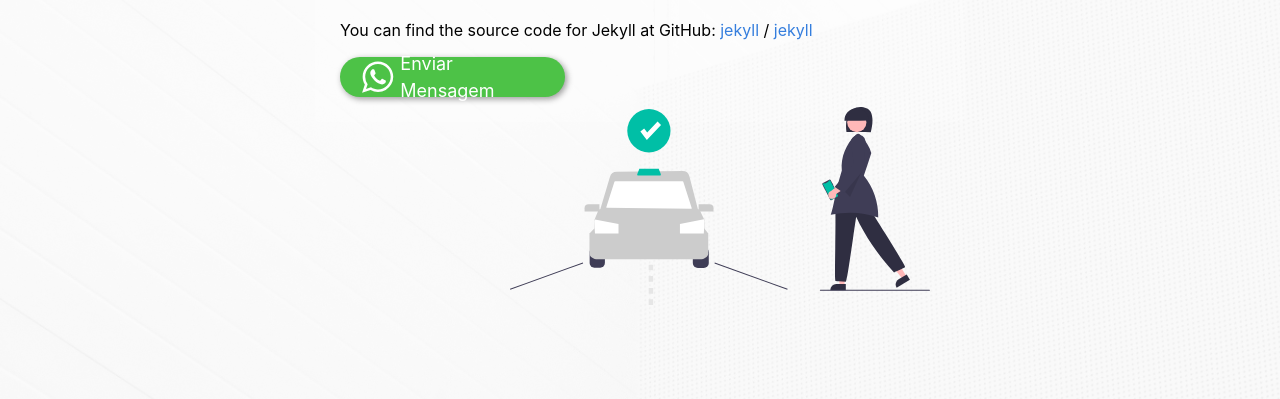
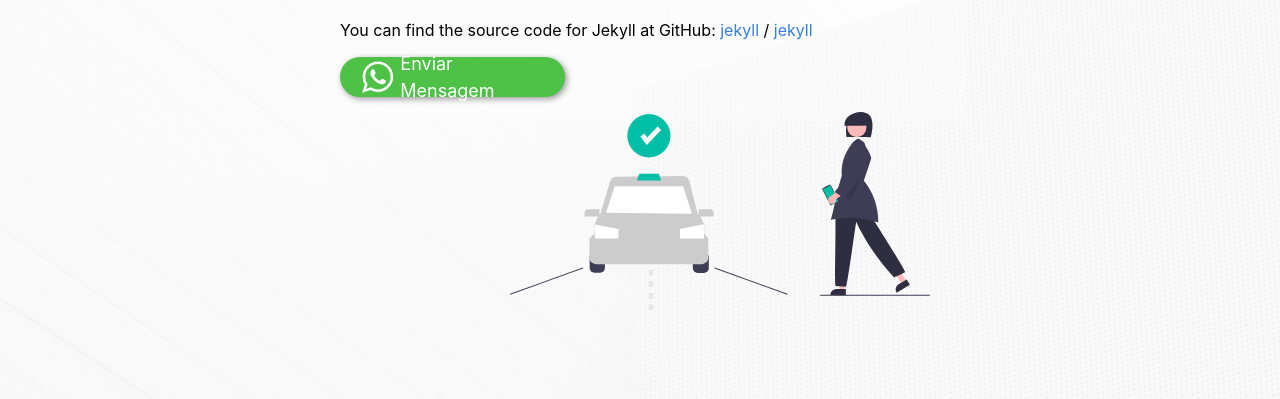
Before and after one commit to otavio99/fcar, a Jekyll site: the page built from _pages/about.md, in a window 1280 px wide. Shown: the part 241-640 px from the top of the page. Built offline with Jekyll 4.4.1, drawn with Linux system fonts in a browser that asks for light colours.

Commit message:
increasing margin for footer image

```diff
--- a/_layouts/default.html
+++ b/_layouts/default.html
@@ -27,7 +27,7 @@
       </div>
     </a>
   </div>
-<img class="responsive" src="{{site.url}}/images/undraw_order_ride_re_372k.svg">
+<img class="responsive" style="margin-top: 15px;" src="{{site.url}}/images/undraw_order_ride_re_372k.svg">
 
 </body>
 </html>
```
